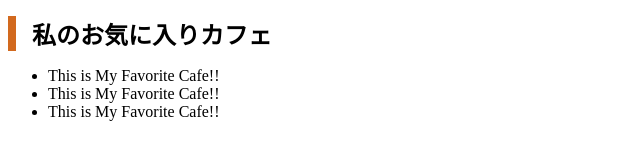
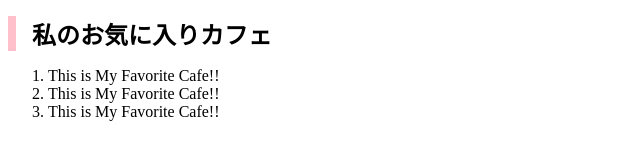
Before and after one commit to nicktwocheers/MyCafe, a plain HTML site: page index.html in a window 1280 px wide. Shown: the full height of the page, 0-640 px from the left. Drawn offline with Linux system fonts and the light colour scheme.

Commit message:
Add files via upload

```diff
--- a/css/styles.css
+++ b/css/styles.css
@@ -1,5 +1,5 @@
 h1 {
     font-size: 24px;
     padding-left: 16px;
-    border-left: 8px solid chocolate;
+    border-left: 8px solid pink;
 }
--- a/index.html
+++ b/index.html
@@ -9,11 +9,11 @@
 
 <body>
     <h1>私のお気に入りカフェ</h1>
-    <ul>
+    <ol>
         <li>This is My Favorite Cafe!!</li>
         <li>This is My Favorite Cafe!!</li>
         <li>This is My Favorite Cafe!!</li>
-    </ul>
+    </ol>
 </body>
 
 </html>
```
